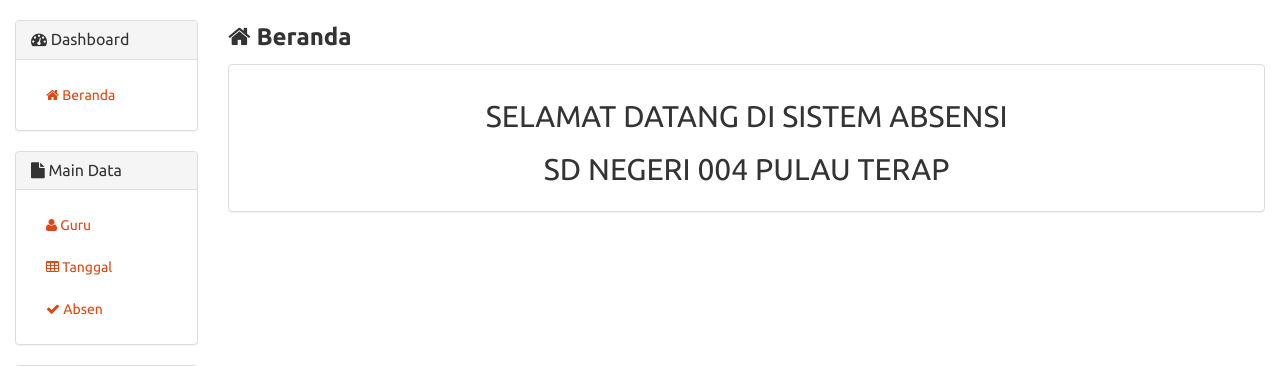
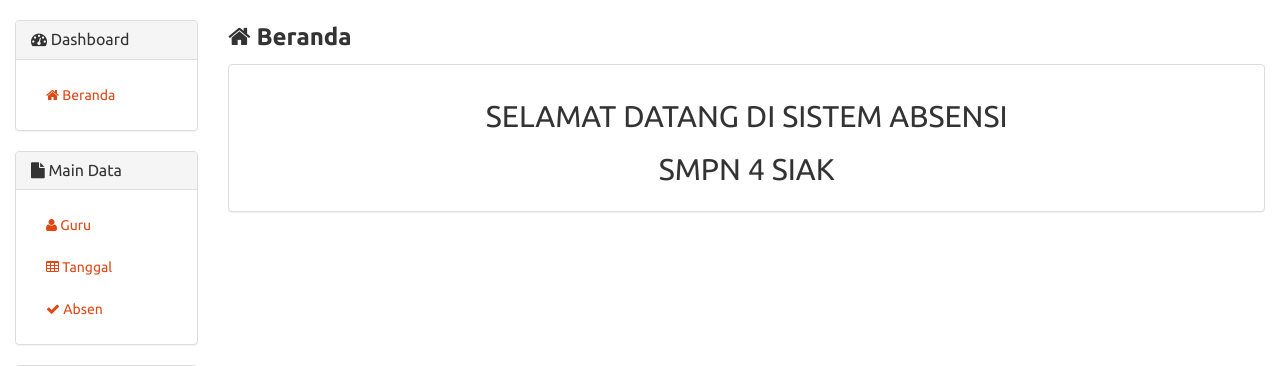
Before and after one commit to iamaripin/absensi, a PHP site: page / in a window 1280 px wide. Shown: the part 51-417 px from the top of the page. Run offline with PHP 8.4, Linux system fonts and the light colour scheme; the visitor is signed in with stand-in values (Sample User, id 1).

Commit message:
Update index.php

```diff
--- a/index.php
+++ b/index.php
@@ -14,7 +14,7 @@
 				<div class="panel panel-default">
 					<div class="panel-body">
 						<center><h2>SELAMAT DATANG DI SISTEM ABSENSI</h2>
-						<h2>SD NEGERI 004 PULAU TERAP</h2></center>
+						<h2>SMPN 4 SIAK </h2></center>
 
 						</div>
 				</div>
```
